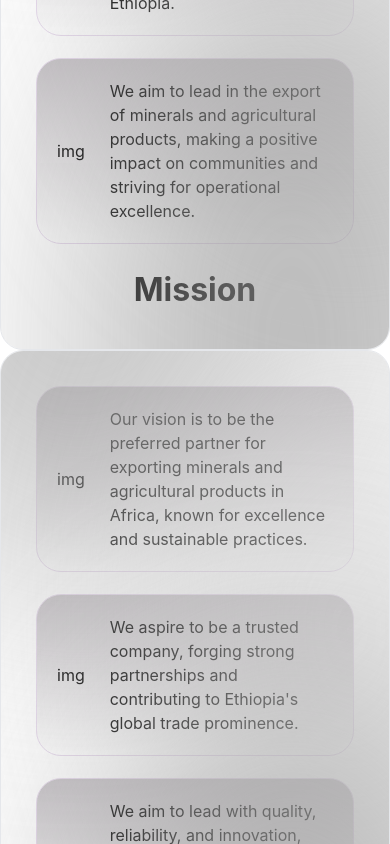
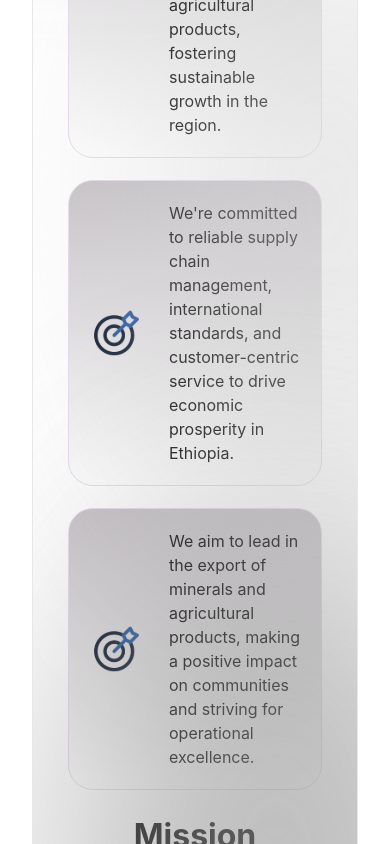
Before and after one commit to Upsurge-Tech/africa_business_group, a Next.js app: page /our-mission-and-vision in a window 390 px wide. Shown: the part 600-1444 px from the top of the page. Built offline with nearby package versions, Linux system fonts and the light colour scheme.

Commit message:
finished mobile

```diff
--- a/src/pages/our-mission-and-vision/index.js
+++ b/src/pages/our-mission-and-vision/index.js
@@ -11,17 +11,23 @@ export default function OurMissionAndVision() {
   ]
 
   return (
-    <div>
-      <p className="text-[35px]">Know the Business</p>
-      <h2 className="text-[35px] font-bold">Our Vision and Mission</h2>
+    <div className="p-[2rem] flex flex-col gap-[65px]">
+      <div>
+        <p className="text-[35px]">Know the Business</p>
+        <h2 className="text-[35px] font-bold">Our Vision and Mission</h2>
+      </div>
       <br />
       <ValueMissionCard
-        bulletIcon={''}
+        bulletIcon={'/images/vision-and-mission/target.svg'}
         title={'Mission'}
         statements={missions}
       />
 
-      <ValueMissionCard bulletIcon={''} title={'Vision'} statements={visions} />
+      <ValueMissionCard
+        bulletIcon={'/images/vision-and-mission/setting.svg'}
+        title={'Vision'}
+        statements={visions}
+      />
     </div>
   )
 }
@@ -42,7 +48,8 @@ function ValueMissionCard({ bulletIcon, title, statements }) {
         className={
           'bg-[#D4D4D4] w-[343px] h-[658px] opacity-[58%] top-[40%] left-[90%] ' +
           commonClass
-        }div
+        }
+        div
       ></div>
       <div
         className={
@@ -70,7 +77,7 @@ function ValueMissionCard({ bulletIcon, title, statements }) {
 function ValueMissionStatement({ statement, bulletIcon }) {
   return (
     <div className="rounded-[25px] border p-5 bg-gradient-to-b from-[#C6C2C6] to-transparent border-[1px] border-[#E7DAED] flex gap-[25px] items-center">
-      <span>img</span>
+      <img src={bulletIcon} alt="bullet point" />
       <span>{statement}</span>
     </div>
   )
```
Also changed, not shown: public/images/vision-and-mission/setting.svg (added), public/images/vision-and-mission/target.svg (added).
